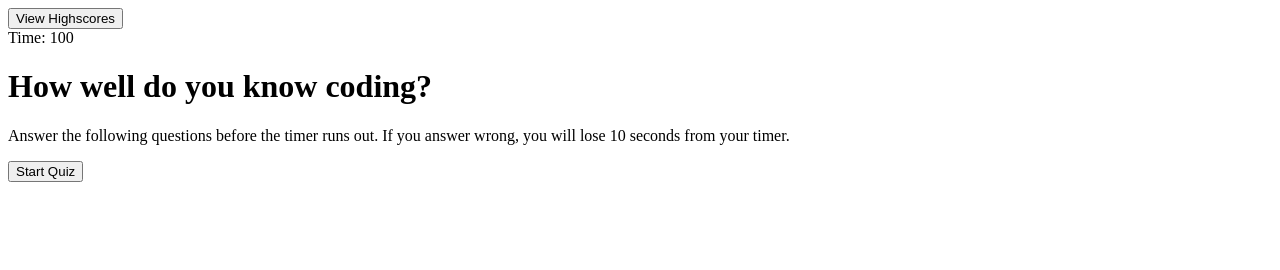
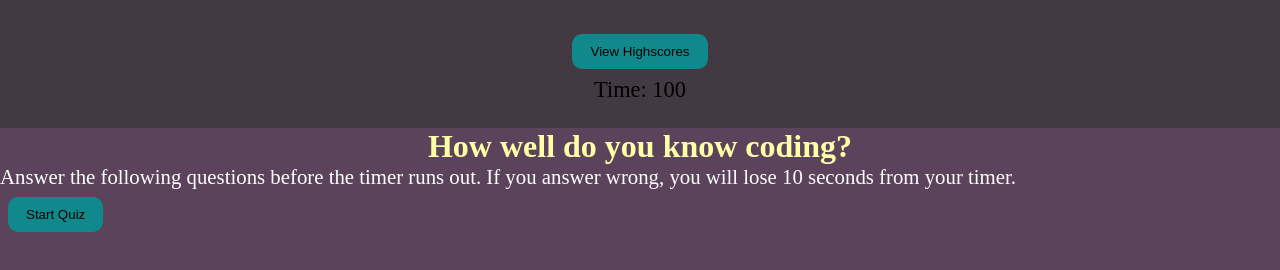
Before and after one commit to rosesandbooks89/Javascript-coding-quiz, a plain HTML site: page index.html in a window 1280 px wide. Drawn offline with Linux system fonts and the light colour scheme.

Commit message:
update repo

```diff
--- a/assets/script.js
+++ b/assets/script.js
@@ -46,12 +46,12 @@ var arrayQuestion = [
       "Which of these is a Javascript library?",
       "How do I make an entire background blue?"
   ];
-  var arrayOptionOne = ["Javascript", "<btn></btn>", "MySQL", "color:blue;"];
-  var arrayOptionTwo = ["CSS", "<button = button></button?", "Node", "background-color:blue;"];
-  var arrayOptionThree = ["C++", "<button></button>", "jQuery", "background-color = blue;"];
+  var arrayOptionOne = ["Javascript", "<btn></btn>", "MySQL", "color:blue"];
+  var arrayOptionTwo = ["CSS", "<button = button></button?", "Node", "background-color:blue"];
+  var arrayOptionThree = ["C++", "<button></button>", "jQuery", "background-color = blue"];
   var arrayOptionFour = ["HTML", "<btn = button></btn>", "Python", "color = blue,"];
 // correct answers
-var arrayAnswers = ["HTML", "<button></button>", "jQuery", "background-color:blue;"];
+var arrayAnswers = ["HTML", "<button></button>", "jQuery", "background-color:blue"];
 var userAnswer = "";
 //////////////////////////
 
@@ -211,6 +211,11 @@ backButton.addEventListener("click", function(){
     introCard.removeAttribute("style");
 });
 
+//clear button
+function myFunction() {
+  document.getElementById("clear").reset();
+}
+
 //view highScores
 viewScores.addEventListener("click", function(){
     introCard.setAttribute("style", "display:none;");
--- a/assets/style.css
+++ b/assets/style.css
@@ -1,124 +1,61 @@
-.hide{
-    display: none;
+/* Sets root variables so I can easily change these values */
+:root {
+  --dark: #3333339b;
+  --dark-purple: #371a38d1;
+  --black: #000000;
+  --dark-teal: #10888c;
+  --pale-yellow: #ffffa8;
 }
 
-
-/* * {
+* {
   margin: 0;
   padding: 0;
   box-sizing: border-box;
-   */
-
-
-    /* default font */
-    /* font-family: monospace; */
-    /*
 }
 
 body {
-    background-color: #1de4d0;
+  background-color: var(--dark-purple);
   overflow: hidden;
-    color: rgb(0, 0, 0);
+  color: white;
   font-size: 16px;
+  align-items: center;
+}
+button {
+  display: flex;
+  justify-content: center;
+  align-items: center;
+  padding: 0.5rem 1rem;
+  text-decoration: none;
+  border-radius: 10px;
+  margin: 0.5rem;
+  border-color: var(--dark-teal);
+  background-color: var(--dark-teal);
+  border-style: solid;
+  border-width: 2px;
+}
+
+header {
+  display: flex;
+  flex-direction: column;
+  align-items: center;
+  padding: 2%;
+  background-color: var(--dark);
+}
+.timer {
+  color: black;
+  font-size: 1.4em;
 }
 
 p {
   font-size: 1.3em;
 }
 
-  button {
-    outline: none;
-    background-color: rgb(235, 168, 239);
-    font-size: 1.3em;
-
-  }
-
 h1,
 h2 {
-    color: rgb(255, 255, 168);
+  color: var(--pale-yellow);
   text-align: center;
 }
 
 li {
   list-style: none;
 }
-   */
-  /* outer container section */
-  /* .outer-contaier {
-    padding: 10px;
-    height: 100vh;
-    display: flex;
-    flex-direction: column;
-    justify-content: start;
-  } */
-
-  /* top bar section */
-
-  /* .top-bar p, .count {
-    float: right;
-  } */
-
-  /* inner container */
-  /* .inner-container {
-    background: rgba(255, 255, 255, 0.477);
-    height: 100%;
-    width: 50%;
-    margin: 0 auto;
-    display: flex;
-    flex-direction: column;
-    justify-content: center;
-  }
-
-  /* header quiz info */
-/*
-  .quiz-intro,
-  main {
-    display: block;
-    margin-bottom: 30vh;
-    margin-left: 10%;
-    margin-right: 10%;
-    background-color: #b2abab;
-  }
-
-  .quiz-intro p {
-    text-align: center;
-  }
-
-  .quiz-intro button {
-    display: block;
-    margin: 0 auto;
-  } */
-
-  /* main quiz content */
-
-  /* main { */
-    /* hide the display */
-    /* display: block;
-  } */
-
-  /* question screen */
-
-  /* .question-screen {
-    display: block;
-  } */
-
-  /* quiz done screen */
-
-  /* .quiz-done-screen {
-    display: block;
-  }
-   */
-
-  /* highscores section */
-  /* .highscores-screen {
-    display: block;
-    text-align: center;
-  }
-
-  .highscores-screen ol {
-    max-height: 200px;
-    text-align: center;
-  }
-  .highscores-screen ol:hover {
-    overflow-y: scroll;
-  } */
```
Lines whose indentation alone changed are shown as unchanged.
